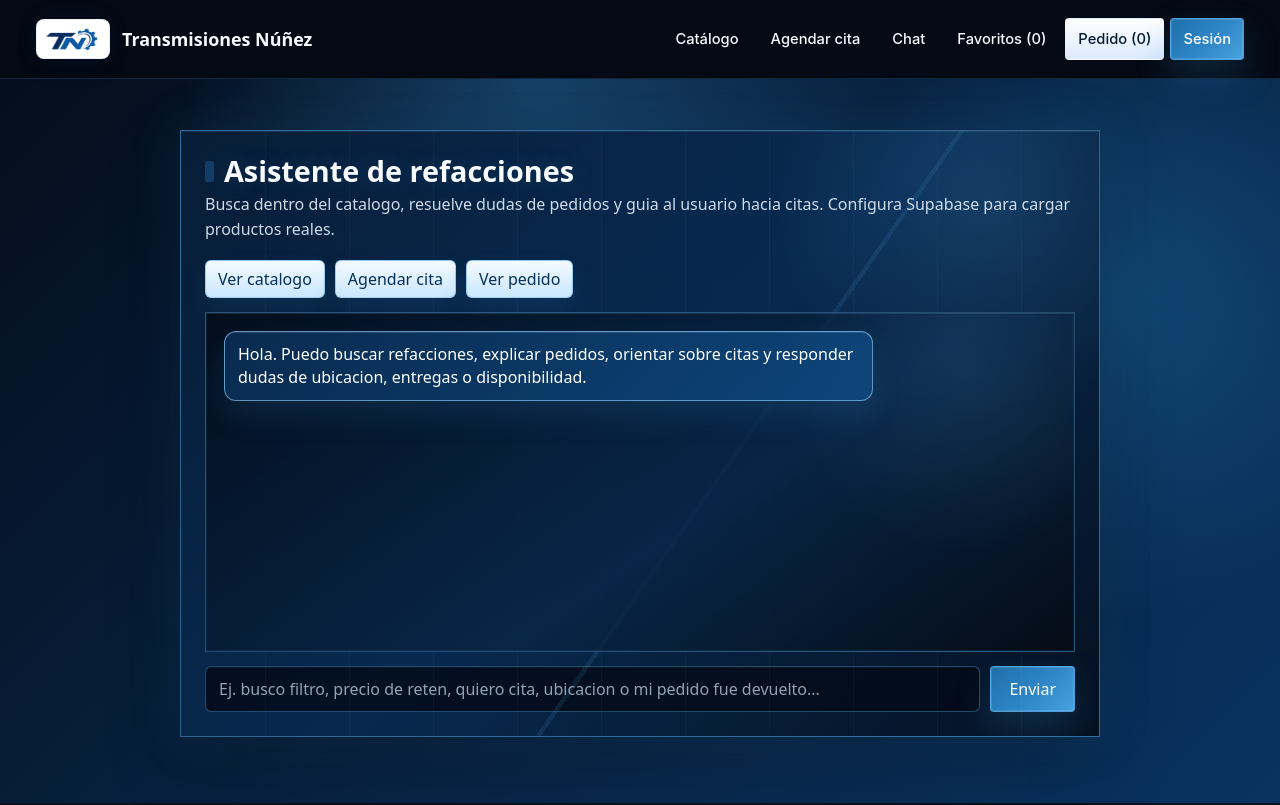
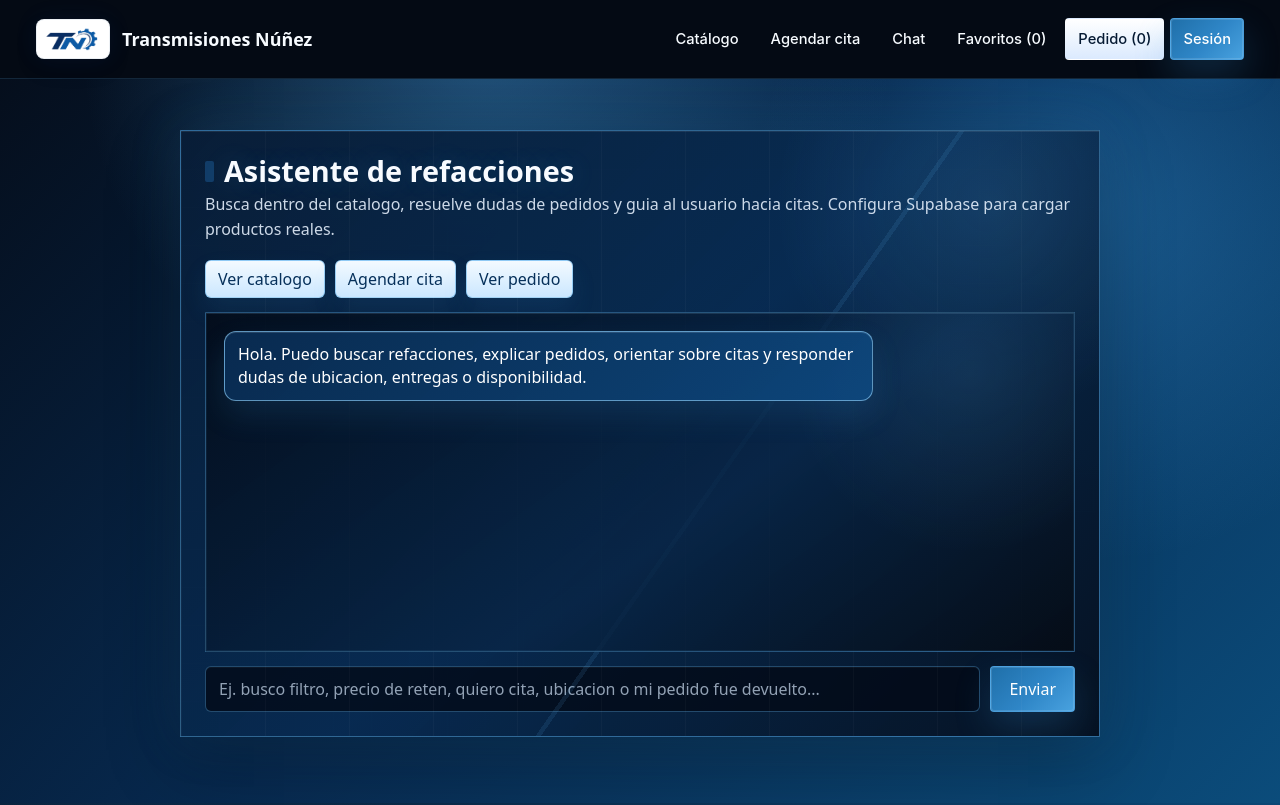
Before and after one commit to Progamaster2308/TransmisionesNu-ez, a React (Vite) app: page /chat in a window 1280 px wide. Built offline with nearby package versions, Linux system fonts and the light colour scheme; no server answers; the database is empty.

Commit message:
Brighten internal page backgrounds

```diff
--- a/src/app/pages/GlobalBlueTheme.css
+++ b/src/app/pages/GlobalBlueTheme.css
@@ -3178,3 +3178,83 @@ body .main-viewport .apWrap .adminTools--wide {
     grid-template-columns: 110px minmax(0, 1fr) !important;
   }
 }
+
+/* Brighter blue treatment for internal pages, keeping the home hero untouched */
+body .main-viewport:not(:has(.nu-home)) {
+  background:
+    radial-gradient(ellipse at 42% 0%, rgba(66, 166, 220, .34), transparent 34%),
+    radial-gradient(circle at 88% 26%, rgba(47, 134, 199, .42), transparent 28%),
+    radial-gradient(circle at 12% 72%, rgba(31, 111, 169, .2), transparent 26%),
+    linear-gradient(135deg, #061426 0%, #082441 48%, #0b4775 100%) !important;
+}
+
+body .main-viewport:not(:has(.nu-home)) .nu-page,
+body .main-viewport:not(:has(.nu-home)) .favoritesPage,
+body .main-viewport:not(:has(.nu-home)) .cartWrap,
+body .main-viewport:not(:has(.nu-home)) .checkoutWrap,
+body .main-viewport:not(:has(.nu-home)) .apWrap,
+body .main-viewport:not(:has(.nu-home)) .chatWrap,
+body .main-viewport:not(:has(.nu-home)) .admin-page,
+body .main-viewport:not(:has(.nu-home)) .adminOrdersPage {
+  background:
+    radial-gradient(ellipse at 38% -4%, rgba(73, 162, 223, .38), transparent 36%),
+    radial-gradient(circle at 86% 18%, rgba(47, 134, 199, .42), transparent 28%),
+    linear-gradient(135deg, rgba(5, 14, 28, .96), rgba(7, 42, 81, .92) 48%, rgba(11, 77, 124, .86)) !important;
+}
+
+body .main-viewport:not(:has(.nu-home)) .nu-pageHeader,
+body .main-viewport:not(:has(.nu-home)) .favoritesPanel,
+body .main-viewport:not(:has(.nu-home)) .cartPanel,
+body .main-viewport:not(:has(.nu-home)) .checkoutPanel,
+body .main-viewport:not(:has(.nu-home)) .apHeader,
+body .main-viewport:not(:has(.nu-home)) .apCol,
+body .main-viewport:not(:has(.nu-home)) .apSide,
+body .main-viewport:not(:has(.nu-home)) .chatPanel,
+body .main-viewport:not(:has(.nu-home)) .admin-hero,
+body .main-viewport:not(:has(.nu-home)) .admin-card,
+body .main-viewport:not(:has(.nu-home)) .admin-previewCard,
+body .main-viewport:not(:has(.nu-home)) .adminOrdersPanel {
+  border-color: rgba(123, 200, 255, .38) !important;
+  background:
+    radial-gradient(circle at 88% 12%, rgba(89, 174, 234, .2), transparent 24%),
+    linear-gradient(135deg, rgba(10, 38, 68, .96), rgba(8, 55, 100, .9) 52%, rgba(5, 14, 28, .92)),
+    linear-gradient(rgba(89, 174, 234, .06) 1px, transparent 1px),
+    linear-gradient(90deg, rgba(89, 174, 234, .045) 1px, transparent 1px) !important;
+  background-size: auto, auto, 56px 56px, 56px 56px !important;
+  box-shadow:
+    0 28px 78px rgba(0, 0, 0, .3),
+    0 0 0 1px rgba(255, 255, 255, .04) inset,
+    0 0 44px rgba(73, 162, 223, .08) !important;
+}
+
+body .main-viewport:not(:has(.nu-home)) .nu-card,
+body .main-viewport:not(:has(.nu-home)) .favoriteCard,
+body .main-viewport:not(:has(.nu-home)) .cartItem,
+body .main-viewport:not(:has(.nu-home)) .cartSummary,
+body .main-viewport:not(:has(.nu-home)) .cartTotalBox,
+body .main-viewport:not(:has(.nu-home)) .orderBox,
+body .main-viewport:not(:has(.nu-home)) .orderItems,
+body .main-viewport:not(:has(.nu-home)) .adminOrderCard,
+body .main-viewport:not(:has(.nu-home)) .adminWorkEditor,
+body .main-viewport:not(:has(.nu-home)) .availabilityDay {
+  border-color: rgba(123, 200, 255, .3) !important;
+  background:
+    radial-gradient(circle at 86% 12%, rgba(89, 174, 234, .2), transparent 24%),
+    linear-gradient(145deg, rgba(9, 44, 82, .94), rgba(11, 66, 111, .86) 54%, rgba(5, 14, 28, .9)) !important;
+  box-shadow:
+    0 18px 46px rgba(0, 0, 0, .24),
+    0 0 28px rgba(73, 162, 223, .08) !important;
+}
+
+body .main-viewport:not(:has(.nu-home)) .nu-card:hover,
+body .main-viewport:not(:has(.nu-home)) .favoriteCard:hover,
+body .main-viewport:not(:has(.nu-home)) .cartItem:hover,
+body .main-viewport:not(:has(.nu-home)) .adminOrderCard:hover {
+  border-color: rgba(123, 200, 255, .56) !important;
+  background:
+    radial-gradient(circle at 86% 12%, rgba(89, 174, 234, .3), transparent 26%),
+    linear-gradient(145deg, rgba(12, 61, 106, .98), rgba(18, 91, 146, .9) 54%, rgba(5, 18, 34, .92)) !important;
+  box-shadow:
+    0 24px 58px rgba(0, 0, 0, .3),
+    0 0 38px rgba(73, 162, 223, .16) !important;
+}
```
